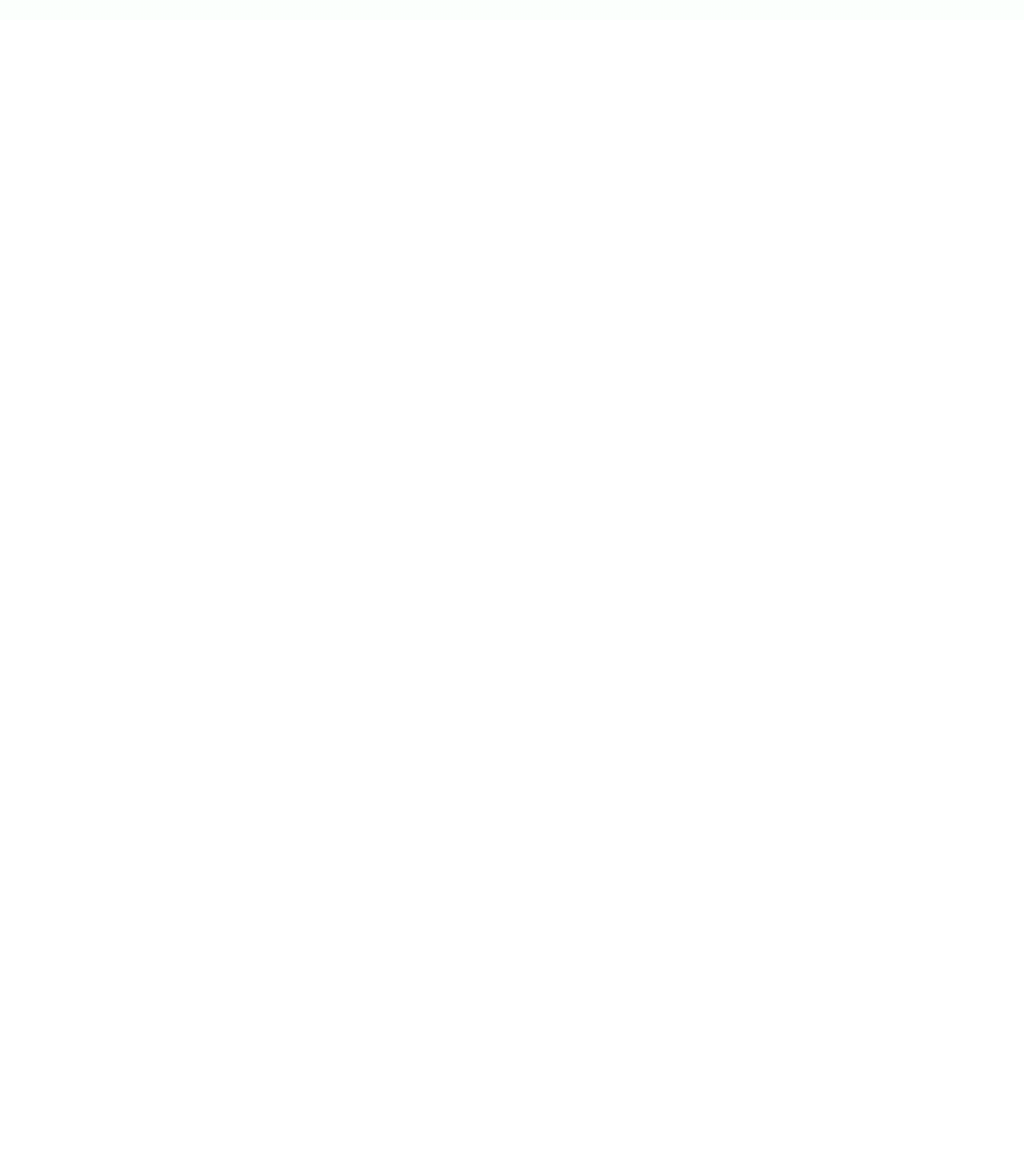
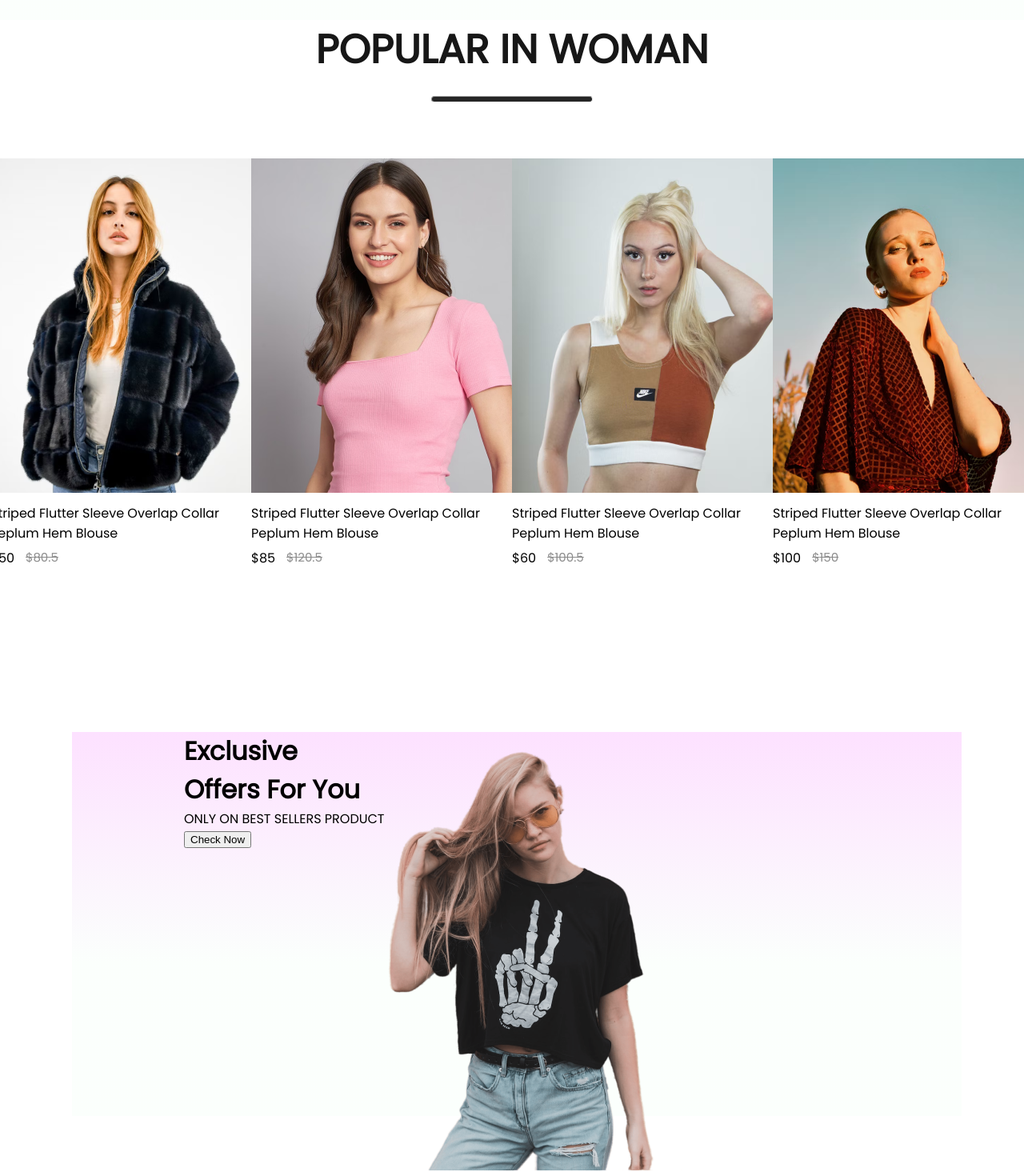
Before and after one commit to Kwaw-Fredrick/frontend, a React (Create React App) app: page / in a window 1280 px wide. Shown: the part 872-2337 px from the top of the page at 80% size. Before the commit the page ends 897 px from the top, so only its background shows below. Built offline with nearby package versions, Linux system fonts and the light colour scheme.

Commit message:
popular added and new changes

```diff
--- a/src/Component/Item/Item.css
+++ b/src/Component/Item/Item.css
@@ -1,5 +1,5 @@
 .item{
-    width: 350px;
+    width: 326px;
 }
 
 .item p{
@@ -8,18 +8,18 @@
 
 .item-prices{
     display: flex;
-    gap: 20px;
+    gap: 14px;
 }
 
 .item-prices-new{
     color: #374151;
-    font-size: 18px;
+    font-size: 15px;
     font-weight: 800;
 }
 
 .item-price-old{
     color: #8c8c8c;
-    font-size: 18px;
+    font-size: 15px;
     font-weight: 500;
     text-decoration: line-through;
 
--- a/src/Component/Item/Item.jsx
+++ b/src/Component/Item/Item.jsx
@@ -3,15 +3,15 @@
 
 const Item = (props) => {
   return (
-    <div className='Item' >
+    <div className='item' >
       <img src={props.image} alt="" />
       <p>{props.name}</p>
       <div className="item-prices">
         <div className="item-price-new">
-          {props.new_price}
+          ${props.new_price}
         </div>
         <div className="item-price-old">
-          {props.old_price}
+          ${props.old_price}
       </div>
     </div>
    </div>
--- /dev/null
+++ b/src/Component/Offers/Offers.css
@@ -0,0 +1,9 @@
+.offers{
+    width: 65%;
+    height: 60vh;
+    display: flex;
+    margin-top: 170px;
+    padding: 0px 140px;
+    margin-left: 90px;
+    background: linear-gradient(180deg, #fde1ff 0%, #e1ffea22 60%);
+}
--- /dev/null
+++ b/src/Component/Offers/Offers.jsx
@@ -0,0 +1,21 @@
+import React from 'react'
+import './Offers.css'
+import Exclusive_image from '../Assets/exclusive_image.png'
+
+const Offers = () => {
+  return (
+    <div className='offers'>
+        <div className="offers-left">
+            <h1>Exclusive</h1>
+            <h1>Offers For You</h1>
+            <p>ONLY ON BEST SELLERS PRODUCT</p>
+            <button>Check Now</button>
+        </div>
+        <div className="offers-right">
+            <img src={Exclusive_image} alt="" />
+        </div>
+    </div>
+  )
+}
+
+export default Offers
--- /dev/null
+++ b/src/Component/Popular/Popular.css
@@ -0,0 +1,26 @@
+.popular{
+    align-items: center;
+    display: flex;
+    flex-direction: column;
+    gap: 20px;
+    height: 90vh;
+}
+
+.popular h1{
+    color: #171717;
+    font-size: 50px;
+    font-weight: 600;
+}
+
+.popular hr{
+    width: 200px;
+    height: 6px;
+    border-radius: 10px;
+    background: #252525;
+}
+
+.popular-item{
+    display: flex;
+    margin-top: 50px;
+    gap: px;
+}
--- /dev/null
+++ b/src/Component/Popular/Popular.jsx
@@ -0,0 +1,22 @@
+import React from 'react'
+import './Popular.css'
+import data_product from '../Assets/data'
+import Item from '../Item/Item'
+
+const Popular = () => {
+  return (
+    <div className='popular'>
+        <h1>POPULAR IN WOMAN</h1>
+
+        <hr />
+        <div className="popular-item">
+            {data_product.map((item,i)=>{
+                return <Item key={i} id={item.id} name={item.name} image={item.image} new_price={item.new_price} old_price={item.old_price} />
+            })}
+        </div>
+
+    </div>
+  )
+}
+
+export default Popular
--- a/src/Pages/shop.jsx
+++ b/src/Pages/shop.jsx
@@ -1,9 +1,16 @@
 import React from 'react'
 import Hero from '../Component/Hero/Hero'
+import Popular from '../Component/Popular/Popular'
+import Offers from '../Component/Offers/Offers'
 
 const Shop = () => {
   return (
-    <div> <Hero/> </div>
+    <div>
+      <Hero/>
+      <Popular/>
+      <Offers/>
+    </div>
+
   )
 }
 
```
